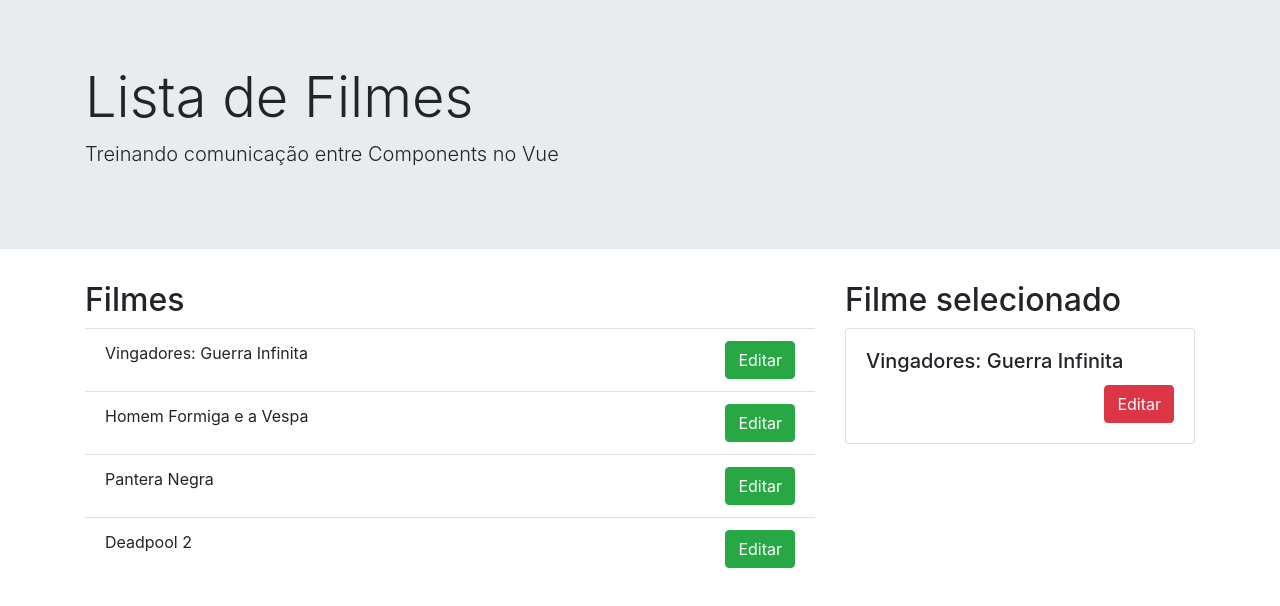
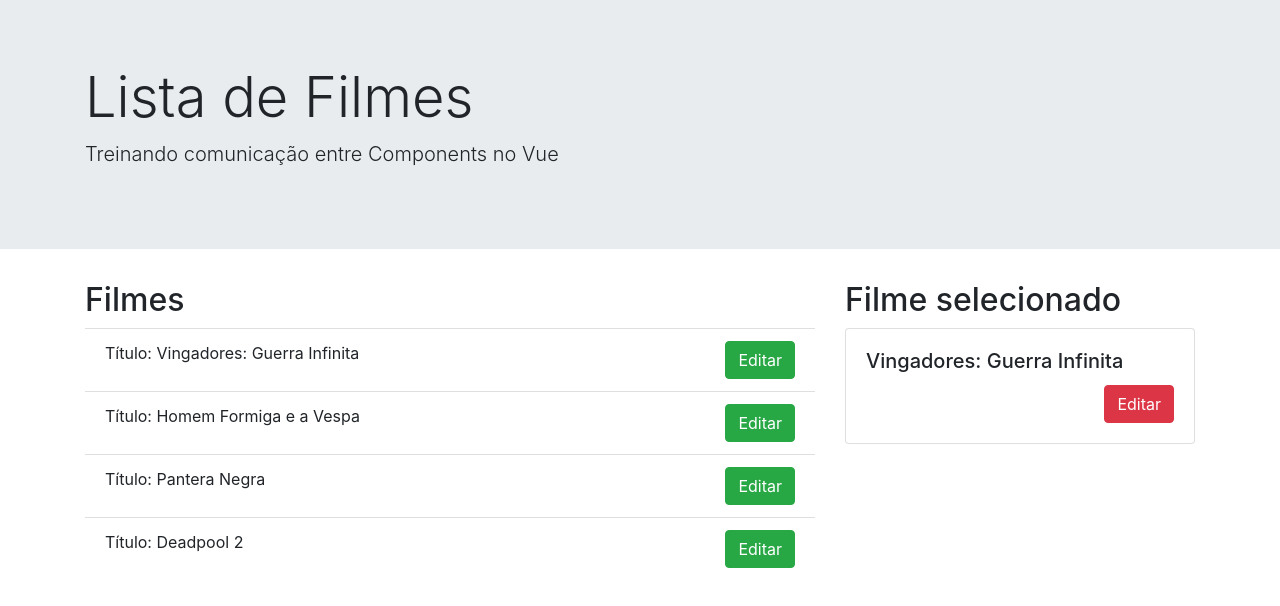
Before and after one commit to felipecabesssa/cursoVueUdemy2023, a Vue app in the folder modulo7/meuProj/props-events/: page / in a window 1280 px wide. Shown: the top 606 px of the page. Built offline with nearby package versions, Linux system fonts and the light colour scheme.

Commit message:
Aula 105

```diff
--- a/modulo7/meuProj/props-events/src/components/FilmesListaIten.vue
+++ b/modulo7/meuProj/props-events/src/components/FilmesListaIten.vue
@@ -1,12 +1,20 @@
 <template>
     <li class="list-group-item">
-        <span>{{ filmeTitulo }}</span>
+        <span>{{ filmeTituloConcatenado }}</span>
         <button class="btn btn-success float-right">Editar</button>
     </li>
 </template>
 
 <script>
 export default {
-  props: ['filmeTitulo']
+  props: ['filmeTitulo'],
+  computed: {
+    filmeTituloConcatenado() {
+      return `Título: ${this.filmeTitulo}`
+    }
+  },
+  created() {
+    console.log('Filme título: ', this.filmeTitulo);
+  }
 }
 </script>
```
Also changed, not shown: 1 other file (tests, documents, lock files or other folders).
